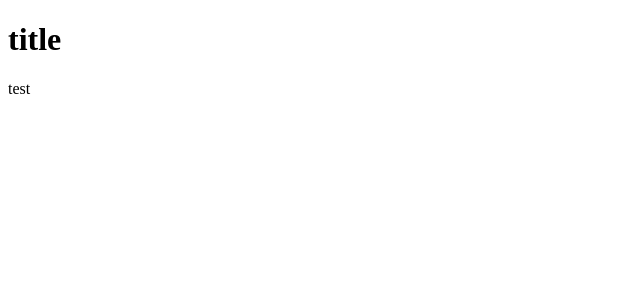
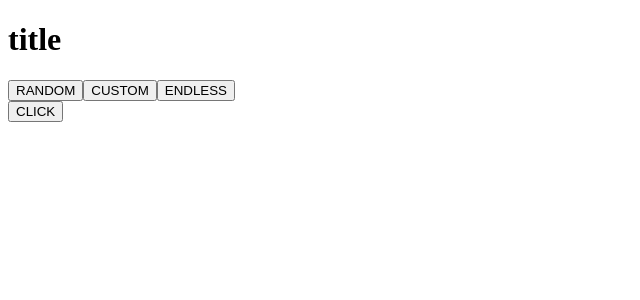
Before and after one commit to Lemonymelon/chuck-norris-joke-generator, a React app: page /random in a window 1280 px wide. Shown: the top 300 px of the page, without its empty margins (0-640 px from the left). Built offline with nearby package versions, Linux system fonts and the light colour scheme.

Commit message:
add nav, move routes to app.tsx

```diff
--- a/package.json
+++ b/package.json
@@ -12,8 +12,10 @@
   "dependencies": {
     "@types/react": "^16.9.36",
     "@types/react-dom": "^16.9.8",
+    "@types/react-router-dom": "^5.1.5",
     "@typescript-eslint/eslint-plugin": "^3.2.0",
     "@typescript-eslint/parser": "^3.2.0",
+    "axios": "^0.19.2",
     "html-webpack-plugin": "^4.3.0",
     "react": "^16.13.1",
     "react-dom": "^16.13.1",
--- /dev/null
+++ b/src/api.js
@@ -0,0 +1,15 @@
+const axios = require("axios");
+const baseUrl = "http://api.icndb.com/jokes/random";
+
+export const getRandomJokes = (
+  quantity = 1,
+  firstName,
+  lastName,
+  excludeCategories
+) => {
+  const url = baseUrl + "/1";
+  axios.get(baseUrl).then((response) => {
+    console.log(response);
+    // console.log(jokes);
+  });
+};
--- a/src/components/App.tsx
+++ b/src/components/App.tsx
@@ -1,11 +1,26 @@
 import React from "react";
-import Router from "../routes";
+import {
+  BrowserRouter as Router,
+  Switch,
+  Route,
+  Redirect,
+} from "react-router-dom";
+import { RandomJoke, BespokeJoke, EndlessJoke } from "../components/index";
+import Nav from "./Nav";
 
 const App = () => {
   return (
     <div>
       <h1>title</h1>
-      <Router />
+      <Router>
+        <Nav />
+        <Switch>
+          <Redirect exact from="/" to="/random" />
+          <Route exact path="/random" component={RandomJoke} />
+          <Route exact path="/bespoke" component={BespokeJoke} />
+          <Route exact path="/endless" component={EndlessJoke} />
+        </Switch>
+      </Router>
     </div>
   );
 };
--- /dev/null
+++ b/src/components/Nav.tsx
@@ -0,0 +1,24 @@
+import React from "react";
+import { Link } from "react-router-dom";
+
+const Nav = () => {
+  return (
+    <div>
+      {/* whole nav */}
+      <div>
+        {/* button area */}
+        <Link to="/random">
+          <button>RANDOM</button>
+        </Link>
+        <Link to="bespoke">
+          <button>CUSTOM</button>
+        </Link>
+        <Link to="/endless">
+          <button>ENDLESS</button>
+        </Link>
+      </div>
+    </div>
+  );
+};
+
+export default Nav;
--- a/src/components/Random-joke.tsx
+++ b/src/components/Random-joke.tsx
@@ -1,7 +1,12 @@
 import React from "react";
+import { getRandomJokes } from "../api";
 
 const RandomJoke = () => {
-  return <div>test</div>;
+  return (
+    <div>
+      <button onClick={() => getRandomJokes({})}>CLICK</button>
+    </div>
+  );
 };
 
 export default RandomJoke;
--- a/src/routes/index.jsx
+++ /dev/null
@@ -1,21 +0,0 @@
-/* eslint-disable react/jsx-indent */
-/* eslint-disable import/extensions */
-/* eslint-disable import/no-unresolved */
-import React from "react";
-import {
-    BrowserRouter as Router, Switch, Route, Redirect,
-} from "react-router-dom";
-import { RandomJoke, BespokeJoke, EndlessJoke } from "../components/index";
-
-const RouterProvider = () => (
-    <Router>
-        <Switch>
-            <Redirect exact from="/" to="/random" />
-            <Route exact path="/random" component={RandomJoke} />
-            <Route exact path="/bespoke" component={BespokeJoke} />
-            <Route exact path="/endless" component={EndlessJoke} />
-        </Switch>
-    </Router>
-);
-
-export default RouterProvider;
```
